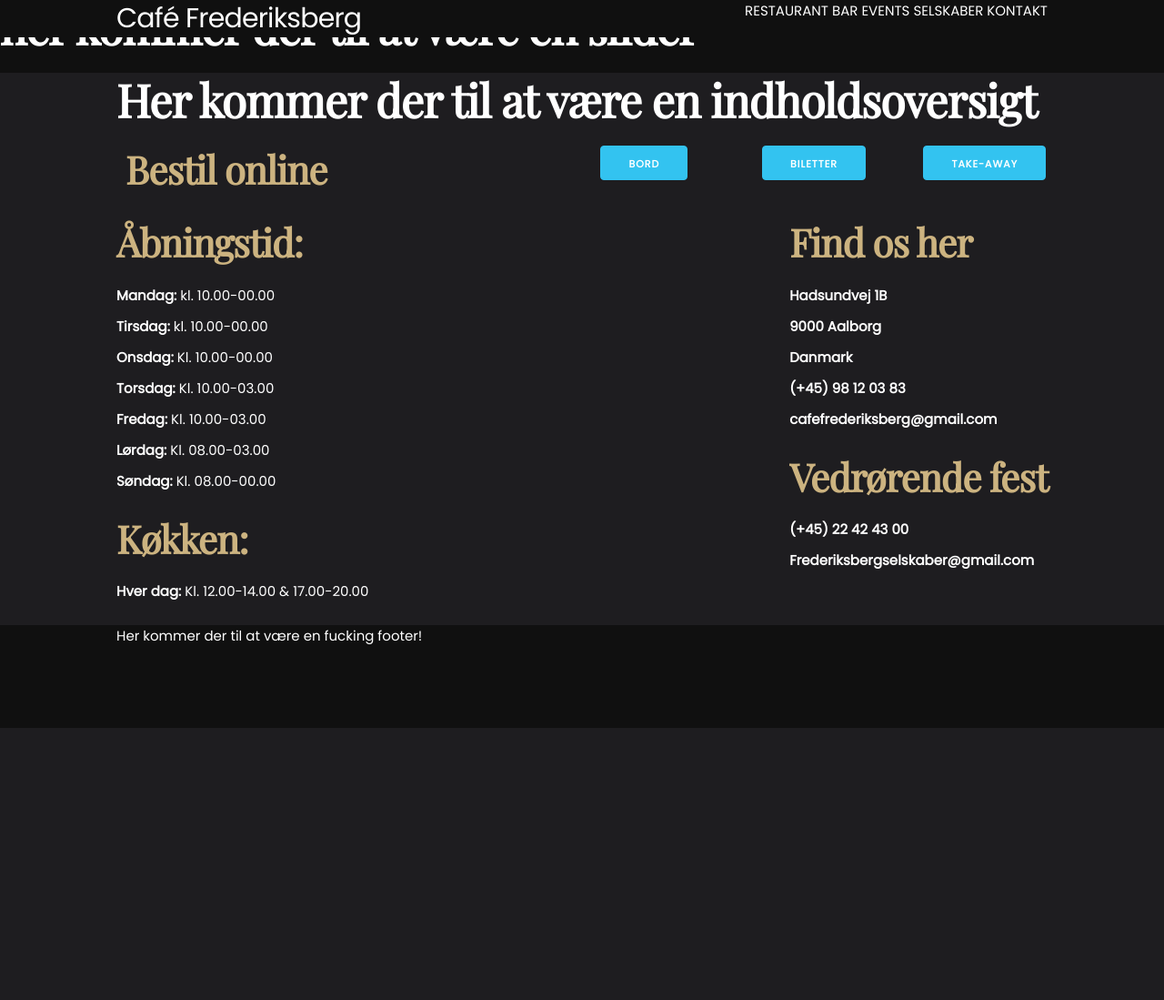
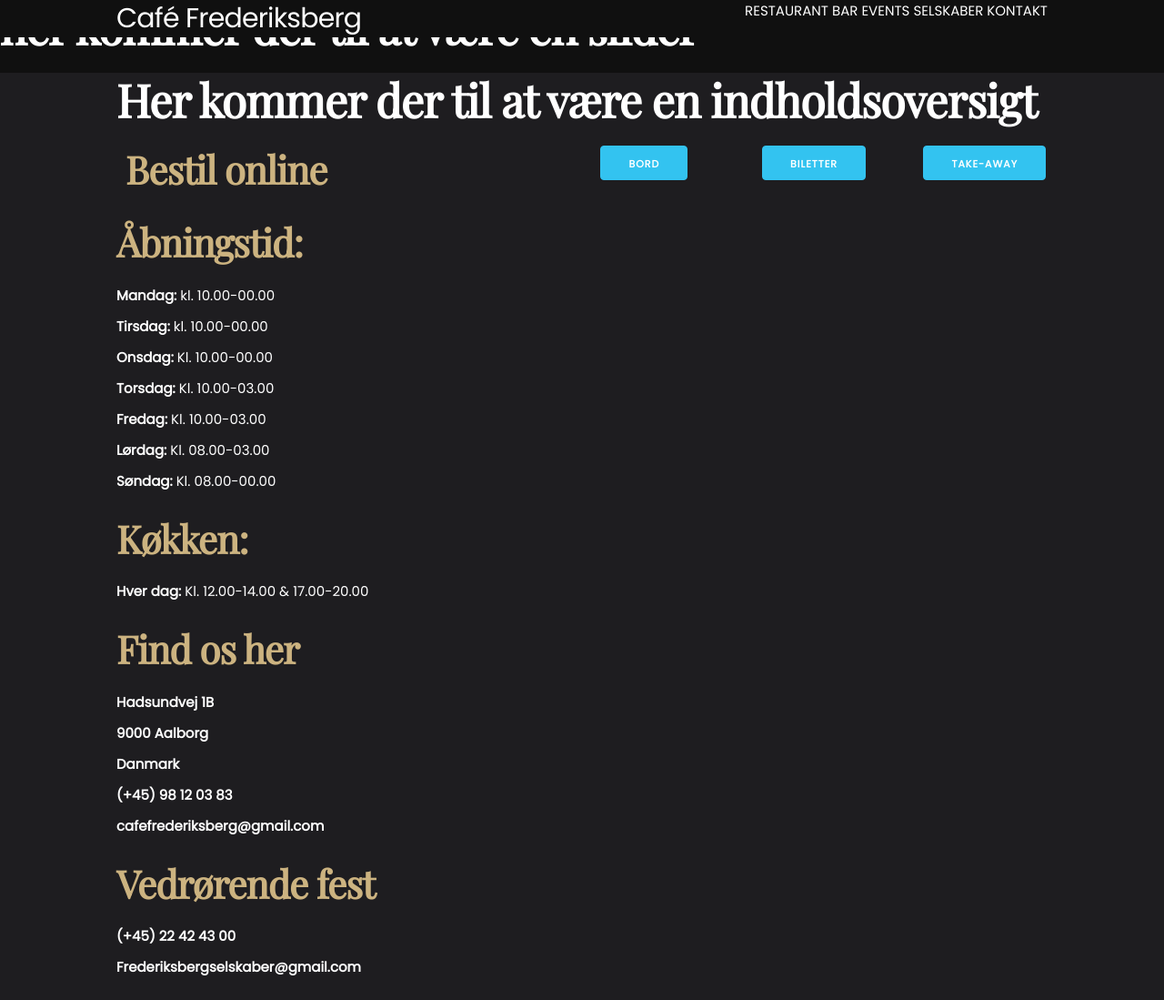
Before and after one commit to simoneliasen/cafefrederiksberg, a PHP site: page /pages/kontakt.php in a window 1280 px wide. Shown: the top 1099 px of the page at 91% size. Before the commit the page ends 800 px from the top, so only its background shows below. Run offline with PHP 8.4, Linux system fonts and the light colour scheme.

Commit message:
column ændringer

```diff
--- a/pages/kontakt.php
+++ b/pages/kontakt.php
@@ -59,7 +59,7 @@
       <div class="Opening_info">
         <div class="row indholdsoversigt">
           <div class="one-third">
-            <div class="opening_float_left">
+            <div>
               <h2>Åbningstid:</h2>
                 <ul class="opening_times">
                   <li><strong>Mandag:</strong>  kl. 10.00-00.00</li>
@@ -78,7 +78,7 @@
             <div class="one-third">
             </div>
             <div class="one-third">
-              <div class="kontaktinfo_float_right">
+              <div>
                 <h2>Find os her</h2>
                   <ul class="opening_times">
                     <li><strong>Hadsundvej 1B</strong></li>
```
